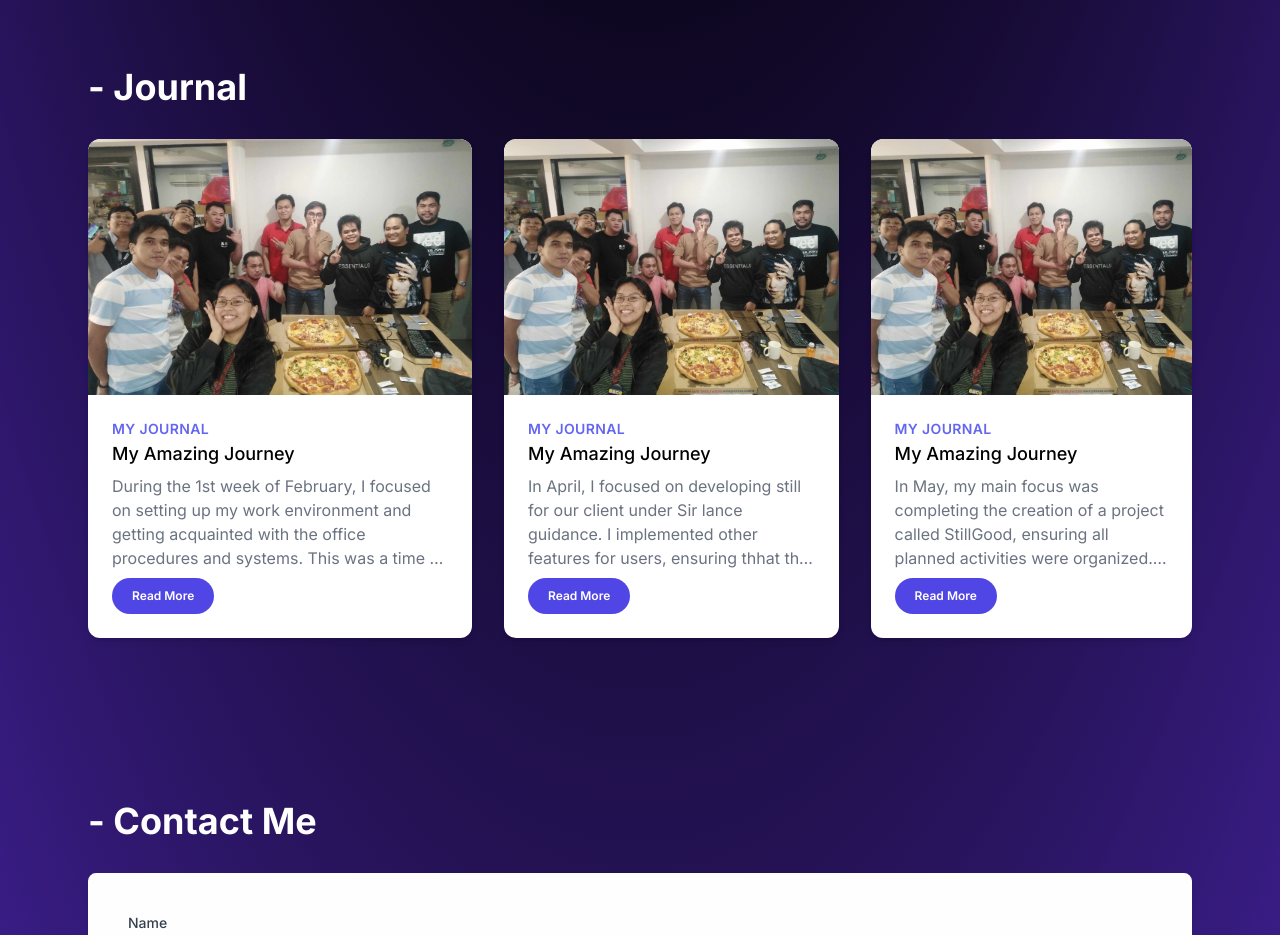
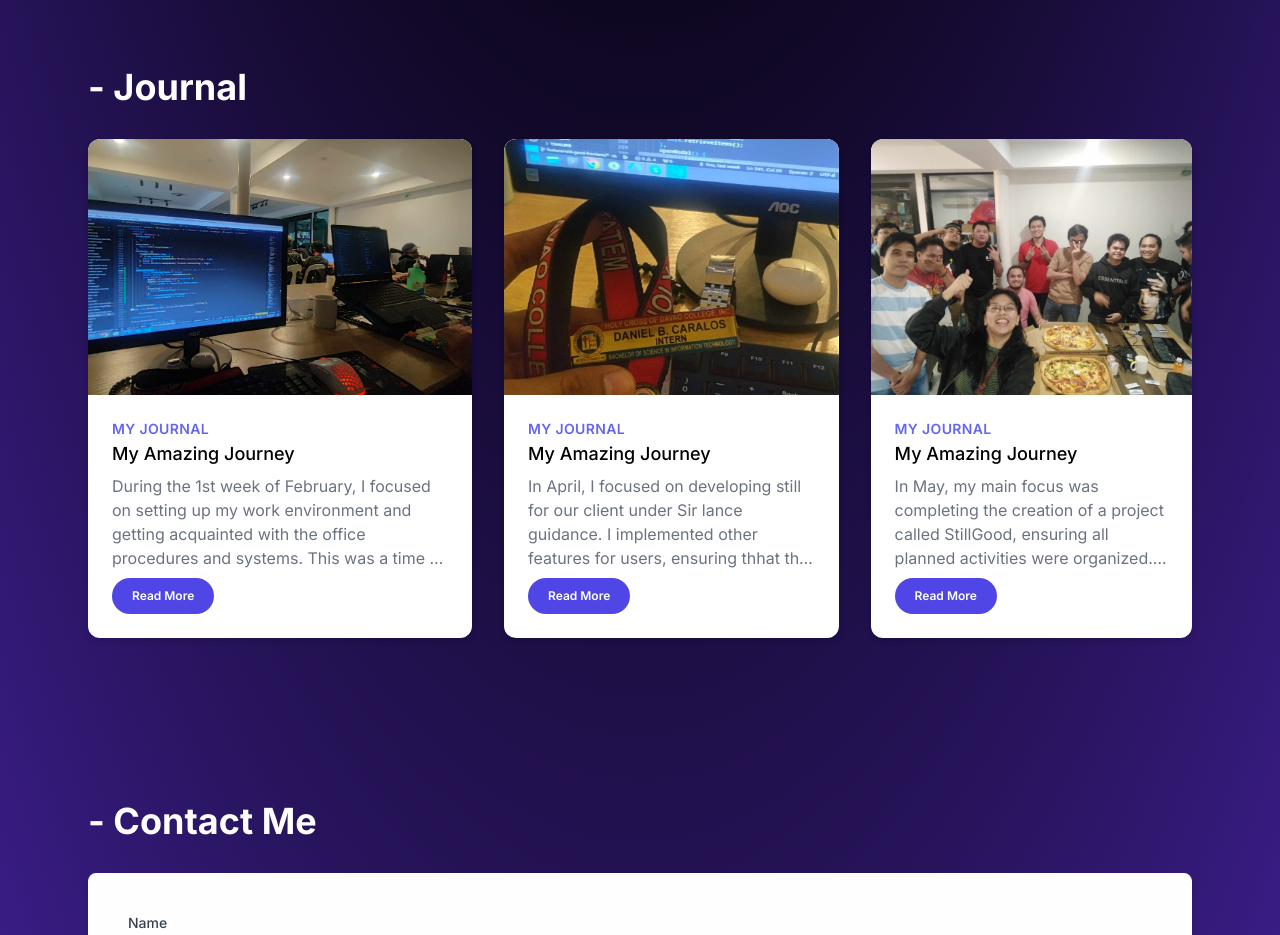
Before and after one commit to klox04/portfolio, a Next.js app: page / in a window 1280 px wide. Shown: the part 3960-4895 px from the top of the page. Built offline with nearby package versions, Linux system fonts and the light colour scheme.

Commit message:
journal fixing

```diff
--- a/app/components/journal.tsx
+++ b/app/components/journal.tsx
@@ -4,10 +4,8 @@ import Image from 'next/image';
 const Journal = () => {
     const images = [
         "/images/DSC03436.JPG",
-        "/images/jour1.jpg",
         "/images/jour2.jpg",
         "/images/jour3.jpg",
-        "/images/jour.jpg"
     ];
 
 
@@ -54,7 +52,7 @@ const Journal = () => {
                 <div className="max-w-sm bg-white rounded-xl shadow-md overflow-hidden">
                     <div className="w-full h-64 relative">
                         <Image
-                            src={currentImage}
+                            src= "/images/jour.jpg"
                             alt="Journal Image"
                             layout="fill"
                             objectFit="cover"
@@ -75,11 +73,11 @@ const Journal = () => {
                         hover:bg-indigo-700 hover:transition duration-500 hover:scale-125'> Read More</button>
                     </div>
                     {showModalFeb && (
-                        <div className="fixed inset-0 bg-gray-600 bg-opacity-50 flex justify-center items-center z-50">
-                            <div className="bg-white rounded-lg p-6 w-3/4 md:w-1/2 relative">
-                                <div className="w-full h-64 relative mb-4">
+                        <div className="fixed inset-0 bg-gray-600 bg-opacity-50 flex justify-center   z-50">
+                            <div className="bg-white rounded-lg p-6 w-5/6 relative">
+                                <div className="w-full h-80 relative mb-4">
                                     <Image
-                                        src={currentImage}
+                                        src= "/images/jour.jpg"
                                         alt="Journal Image"
                                         layout="fill"
                                         objectFit="cover"
@@ -109,7 +107,7 @@ const Journal = () => {
                 <div className="max-w-sm bg-white rounded-xl shadow-md overflow-hidden">
                     <div className="w-full h-64 relative">
                         <Image
-                            src={currentImage}
+                            src= "/images/jour1.jpg"
                             alt="Journal Image"
                             layout="fill"
                             objectFit="cover"
@@ -132,10 +130,10 @@ const Journal = () => {
                     </div>
                     {showModalApril && (
                         <div className="fixed inset-0 bg-gray-600 bg-opacity-50 flex justify-center items-center z-50">
-                            <div className="bg-white rounded-lg p-6 w-3/4 md:w-1/2 relative">
+                            <div className="bg-white rounded-lg p-6 w-5/6  relative">
                                 <div className="w-full h-64 relative mb-4">
                                     <Image
-                                        src={currentImage}
+                                        src= "/images/jour1.jpg"
                                         alt="Journal Image"
                                         layout="fill"
                                         objectFit="cover"
@@ -185,7 +183,7 @@ const Journal = () => {
                     </div>
                     {showModalMay && (
                         <div className="fixed inset-0 bg-gray-600 bg-opacity-50 flex justify-center items-center z-50">
-                            <div className="bg-white rounded-lg p-6 w-3/4 md:w-1/2 relative">
+                            <div className="bg-white rounded-lg p-6 w-5/6  relative">
                                 <div className="w-full h-64 relative mb-4">
                                     <Image
                                         src={currentImage}
```
